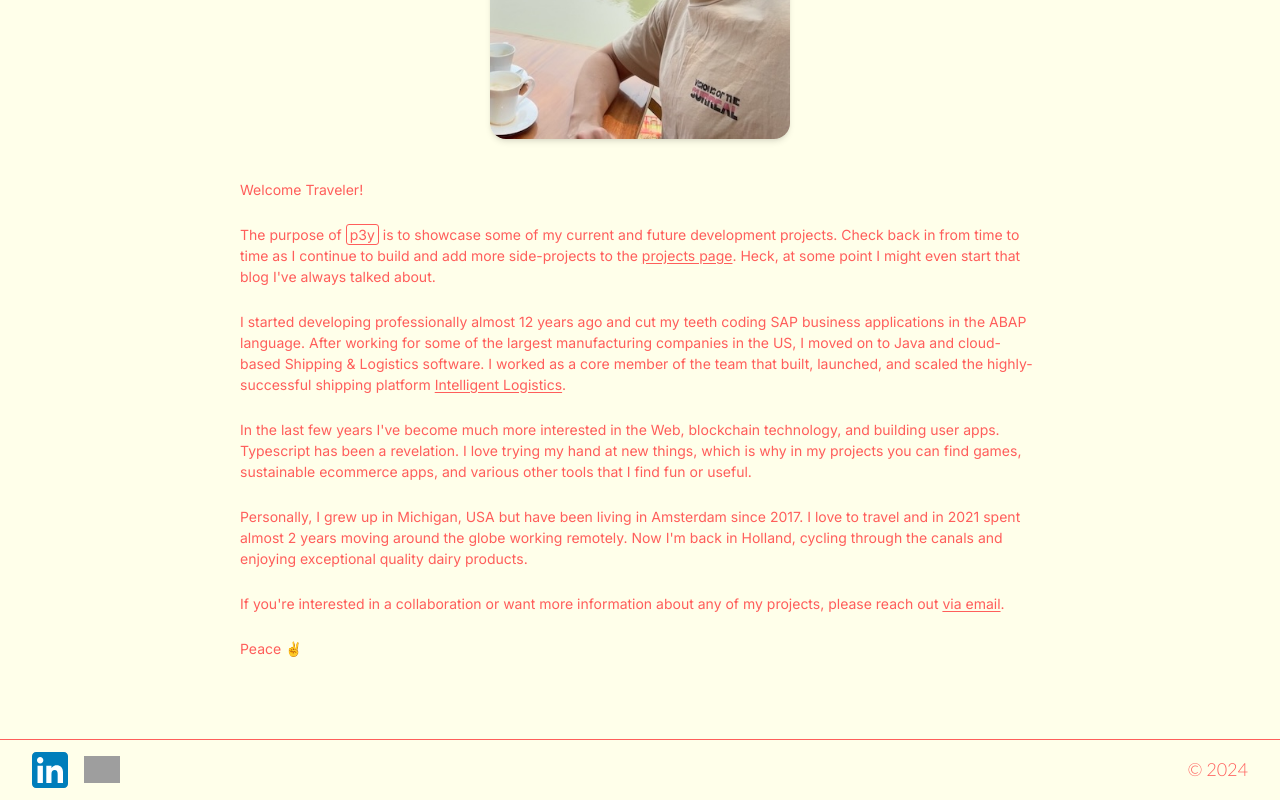
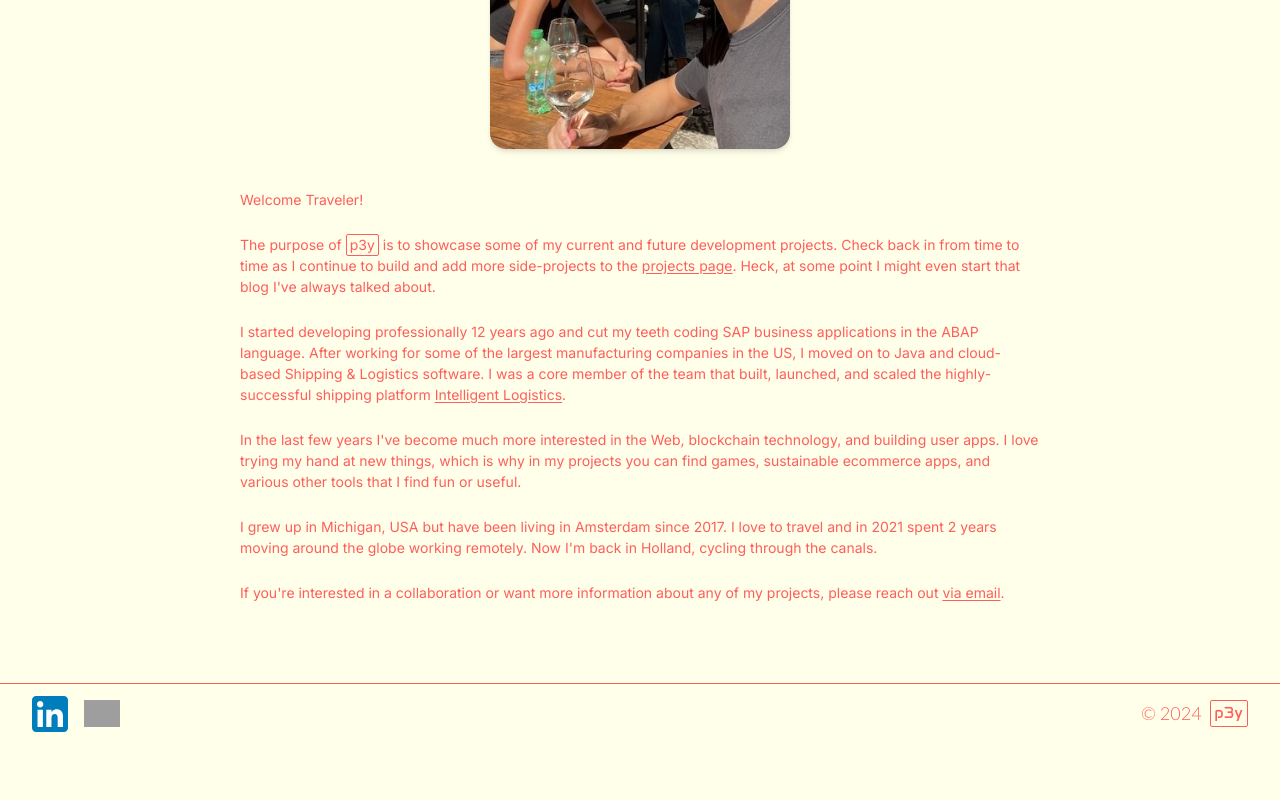
Before and after one commit to alexp3y/p3y, a Next.js app: page /about in a window 1280 px wide. Shown: the part 415-1215 px from the top of the page. After the commit the page ends 1159 px from the top, so only its background shows below. Built offline with nearby package versions, Linux system fonts and the light colour scheme; grey boxes are pictures that could not be loaded.

Commit message:
About page tweaks

```diff
--- a/src/app/about/page.tsx
+++ b/src/app/about/page.tsx
@@ -11,7 +11,7 @@ export default function AboutPage() {
         <Image
           priority
           className="rounded-2xl shadow-md"
-          src="/images/IMG_4935.jpeg"
+          src="/images/about.jpeg"
           width={300}
           height={400}
           alt="about"
@@ -20,7 +20,7 @@ export default function AboutPage() {
           <p>Welcome Traveler!</p>
           <p>
             The purpose of{' '}
-            <span className="border border-p3y-red rounded-[3px] py-[1px] px-[3px]">
+            <span className="border border-p3y-red rounded-[2px] py-[1px] pb-[2px] px-[3px]">
               p3y
             </span>{' '}
             is to showcase some of my current and future development projects.
@@ -33,12 +33,12 @@ export default function AboutPage() {
             talked about.
           </p>
           <p>
-            I started developing professionally almost 12 years ago and cut my
-            teeth coding SAP business applications in the ABAP language. After
-            working for some of the largest manufacturing companies in the US, I
-            moved on to Java and cloud-based Shipping & Logistics software. I
-            worked as a core member of the team that built, launched, and scaled
-            the highly-successful shipping platform{' '}
+            I started developing professionally 12 years ago and cut my teeth
+            coding SAP business applications in the ABAP language. After working
+            for some of the largest manufacturing companies in the US, I moved
+            on to Java and cloud-based Shipping & Logistics software. I was a
+            core member of the team that built, launched, and scaled the
+            highly-successful shipping platform{' '}
             <a
               className="underline underline-offset-2"
               href="https://www.youtube.com/watch?v=Z1ipZmUjYvs"
@@ -51,17 +51,16 @@ export default function AboutPage() {
           </p>
           <p>
             In the last few years I&apos;ve become much more interested in the
-            Web, blockchain technology, and building user apps. Typescript has
-            been a revelation. I love trying my hand at new things, which is why
-            in my projects you can find games, sustainable ecommerce apps, and
-            various other tools that I find fun or useful.
+            Web, blockchain technology, and building user apps. I love trying my
+            hand at new things, which is why in my projects you can find games,
+            sustainable ecommerce apps, and various other tools that I find fun
+            or useful.
           </p>
           <p>
-            Personally, I grew up in Michigan, USA but have been living in
-            Amsterdam since 2017. I love to travel and in 2021 spent almost 2
-            years moving around the globe working remotely. Now I&apos;m back in
-            Holland, cycling through the canals and enjoying exceptional quality
-            dairy products.
+            I grew up in Michigan, USA but have been living in Amsterdam since
+            2017. I love to travel and in 2021 spent 2 years moving around the
+            globe working remotely. Now I&apos;m back in Holland, cycling
+            through the canals.
           </p>
           <p>
             If you&apos;re interested in a collaboration or want more
@@ -76,7 +75,6 @@ export default function AboutPage() {
             </a>
             .
           </p>
-          <p>Peace ✌️</p>
         </div>
       </div>
       <Footer />
--- a/src/components/Footer.tsx
+++ b/src/components/Footer.tsx
@@ -51,7 +51,10 @@ const Footer: React.FC = () => {
         </div>
         <div className="flex lato gap-x-1 items-center">
           <p>&copy;</p>
-          <span>2024</span>
+          <span>2024</span>{' '}
+          <span className="border border-p3y-red rounded-[2px] pt-[0px] pb-[1px] px-[4px] text-base anta ml-1 ">
+            p3y
+          </span>{' '}
         </div>
       </div>
     </div>
--- a/src/components/NavBar/Logo.tsx
+++ b/src/components/NavBar/Logo.tsx
@@ -5,7 +5,7 @@ const Logo: React.FC = () => {
   return (
     <Link href="/">
       <div className="bg-p3y-gunmetal dark:bg-p3y-blue rounded-[3px]">
-        <span className="text-[30px] tracking-[0px] leading-none text-p3y-red border-[2px] border-p3y-red rounded-[3px] px-[4px] pb-[6px] pt-[2px]  dark:bg-p3y-gunmetal bg-p3y-ivory anta cursor-pointer active:border-p3y-blue active:text-p3y-blue dark:active:border-p3y-maize dark:active:text-p3y-maize -translate-y-[4px] translate-x-[4px] z-20 flex shadow-xl">
+        <span className="text-[30px] tracking-[0px] leading-none text-p3y-red border-[2px] border-p3y-red rounded-[3px] px-[4px] pb-[6px] pt-[2px]  dark:bg-p3y-gunmetal bg-p3y-ivory anta cursor-pointer active:border-p3y-blue active:text-p3y-blue dark:active:border-p3y-maize dark:active:text-p3y-maize -translate-y-[4px] translate-x-[4px] dark:translate-x-[3px] dark:-translate-y-[2px] z-20 flex shadow-xl">
           p3y
         </span>
       </div>
```
